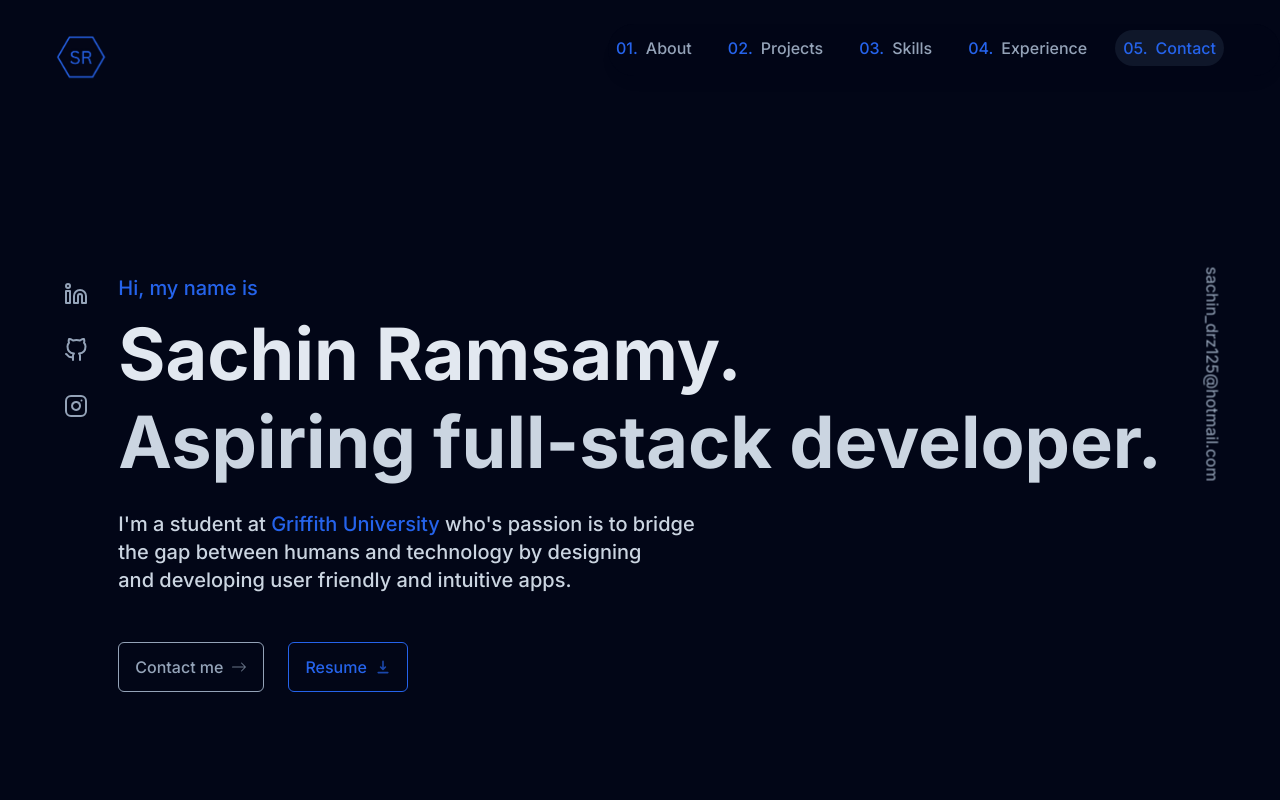
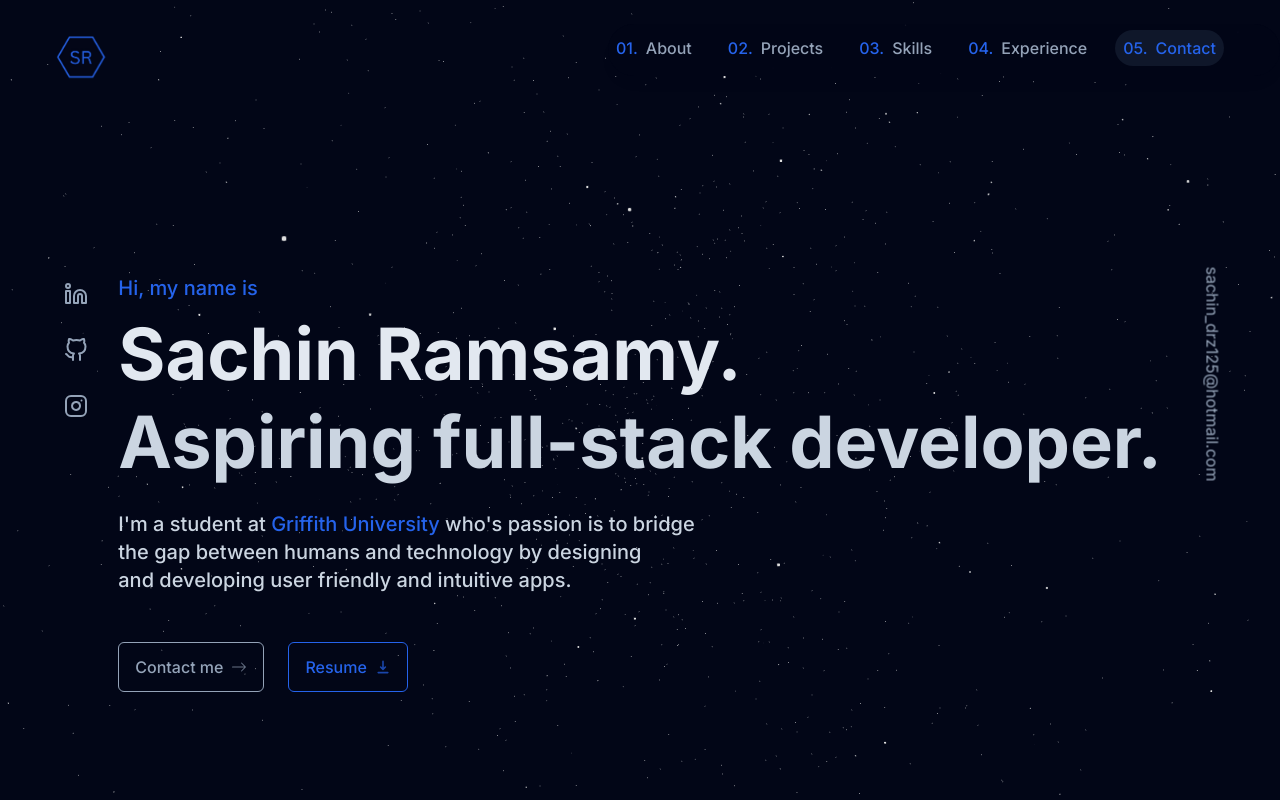
Before and after one commit to sramsamy/portfolio, a Next.js app: page / in a window 1280 px wide. Shown: the top 800 px of the page. Built offline with nearby package versions, Linux system fonts and the light colour scheme; no server answers.

Commit message:
Added stars background

```diff
--- a/app/layout.tsx
+++ b/app/layout.tsx
@@ -1,32 +1,48 @@
-import './globals.css'
-import { Inter } from 'next/font/google'
-import Header from '@/components/header'
-import ActiveSectionContextProvider from '@/context/active-section-context'
-import { Toaster } from 'react-hot-toast'
-import Footer from '@/components/footer'
+import "./globals.css";
+import { Inter } from "next/font/google";
+import Header from "@/components/header";
+import ActiveSectionContextProvider from "@/context/active-section-context";
+import { Toaster } from "react-hot-toast";
+import Footer from "@/components/footer";
+import StarsCanvas from "@/components/starBackground";
 
-const inter = Inter({ subsets: ['latin'] })
+const inter = Inter({ subsets: ["latin"] });
 
 export const metadata = {
 	title: "Sachin Ramsamy",
-  description: 'Sachin is an aspiring full-stack developer and IT student at Griffith University.',
-}
+	description:
+		"Sachin is an aspiring full-stack developer and IT student at Griffith University.",
+};
 
 export default function RootLayout({
 	children,
 }: {
-  children: React.ReactNode
+	children: React.ReactNode;
 }) {
 	return (
-    <html lang="en" className='!scroll-smooth'>
-      <body className={`${inter.className} bg-slate-950 text-slate-200 relative p-8`}>
+		<html lang="en" className="!scroll-smooth">
+			<body
+				className={`${inter.className} bg-slate-950 text-slate-200 relative p-8`}
+			>
 				<ActiveSectionContextProvider>
 					<Header />
-        <Toaster position='bottom-center' />
+					<Toaster position="bottom-center" />
 					{children}
 					<Footer />
+					<div
+						style={{
+							position: "absolute",
+							zIndex: -1,
+							top: 0,
+							left: 0,
+							right: 0,
+							bottom: 0,
+						}}
+					>
+						<StarsCanvas />
+					</div>
 				</ActiveSectionContextProvider>
 			</body>
 		</html>
-  )
+	);
 }
--- a/components/starBackground.tsx
+++ b/components/starBackground.tsx
@@ -1,6 +1,45 @@
 "use client";
+
 import React, { useState, useRef, Suspense } from "react";
+import { Canvas, useFrame } from "@react-three/fiber";
+import { Points, PointMaterial, Preload } from "@react-three/drei";
+import * as random from "maath/random";
 
-export default function StarBackground() {
-	return <div></div>;
-}
+const StarBackground = (props: any) => {
+	const ref: any = useRef();
+	const [sphere] = useState(() =>
+		random.inSphere(new Float32Array(5001), { radius: 1.2 })
+	);
+	// console.log(sphere);
+
+	useFrame((state, delta) => {
+		ref.current.rotation.x -= delta / 10;
+		ref.current.rotation.y -= delta / 15;
+	});
+
+	return (
+		<group rotation={[0, 0, Math.PI / 4]}>
+			<Points ref={ref} positions={sphere} stride={3} frustumCulled {...props}>
+				<PointMaterial
+					transparent
+					color="#fff"
+					size={0.002}
+					sizeAttenuation={true}
+					depthWrite={false}
+				/>
+			</Points>
+		</group>
+	);
+};
+
+const StarsCanvas = () => (
+	<div className="w-full h-auto fixed inset-0 z-[20]">
+		<Canvas camera={{ position: [0, 0, 1] }}>
+			<Suspense fallback={null}>
+				<StarBackground />
+			</Suspense>
+		</Canvas>
+	</div>
+);
+
+export default StarsCanvas;
```
Also changed, not shown: package.json (+6 -3 lines), 1 other file (tests, documents, lock files or other folders). Lines whose indentation alone changed are shown as unchanged.
